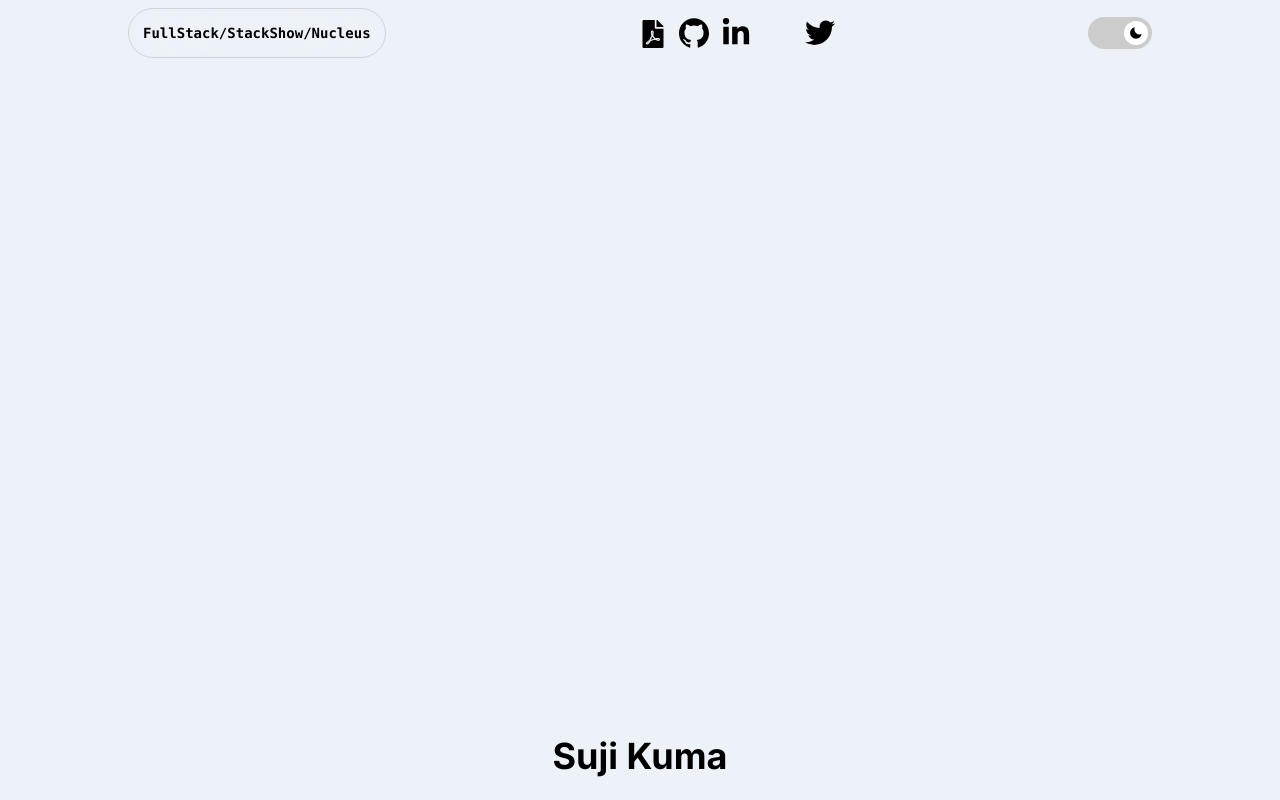
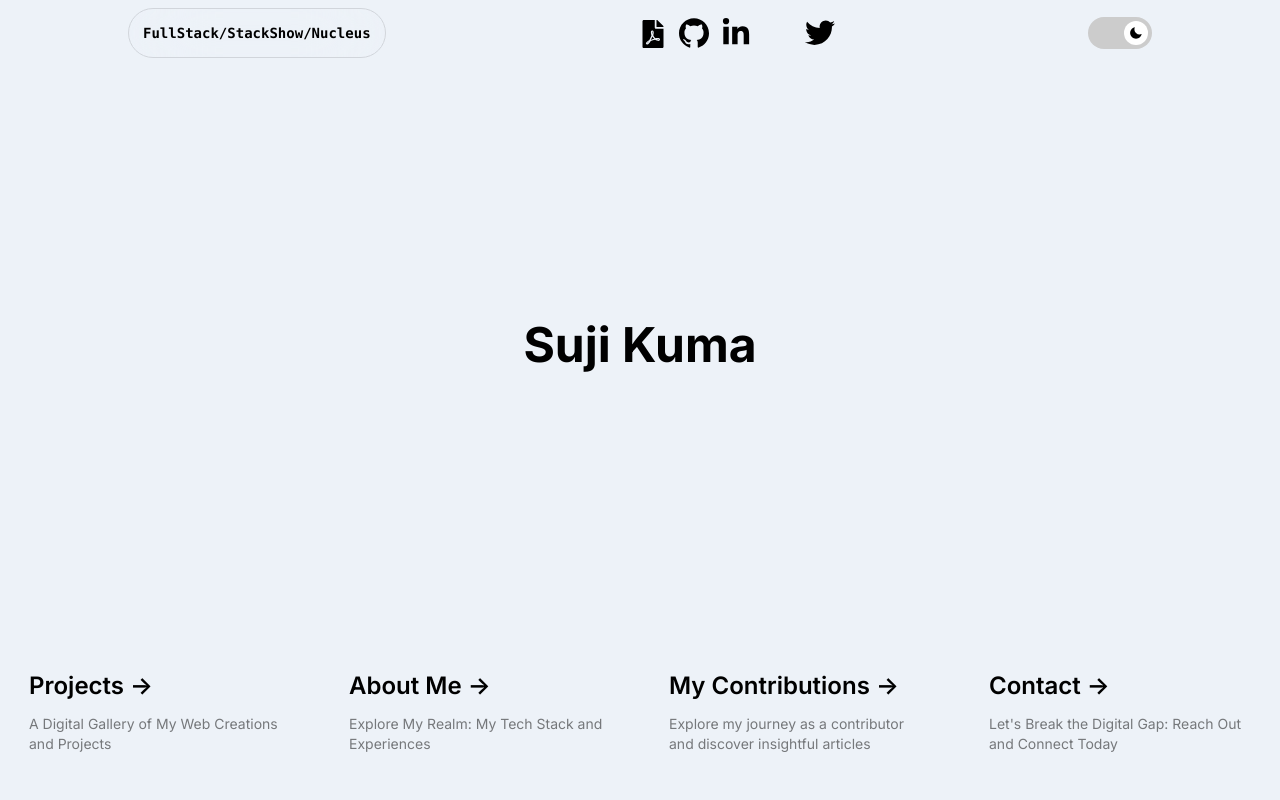
Before and after one commit to sujit-shrc/portfolio, a Next.js app: page / in a window 1280 px wide. Built offline with nearby package versions, Linux system fonts and the light colour scheme; some icons are missing.

Commit message:
BottomNavigation Work

```diff
--- a/app/page.tsx
+++ b/app/page.tsx
@@ -1,3 +1,4 @@
+import BottomNav from "@/components/BottomNav"
 import Header from "@/components/Header"
 import TyperComponent from "@/components/NameSection"
 
@@ -6,6 +7,7 @@ export default function Home() {
     <main className="flex min-h-screen flex-col items-center justify-between p-2">
       <Header />
       <TyperComponent />
+      <BottomNav />
     </main>
   )
 }
--- /dev/null
+++ b/components/BottomNav/Card/index.tsx
@@ -0,0 +1,26 @@
+"use client"
+import Link from 'next/link';
+
+interface Props{
+    href: string;
+    title: string;
+    description: string;
+}
+
+const Card: React.FC<Props> = ({ href, title, description }) => {
+  return (
+    <div className="group h-40 flex items-center justify-center rounded-lg border border-transparent px-5 py-4 transition-colors hover:border-gray-500 dark:hover:border-gray-300 text-dark dark:text-light">
+    <Link href={href}>
+        <h2 className="mb-3 text-2xl font-semibold">
+          {title}{' '}
+          <span className="inline-block transition-transform group-hover:translate-x-1 motion-reduce:transform-none">
+            -&gt;
+          </span>
+        </h2>
+        <p className="m-0 max-w-[30ch] text-sm opacity-50">{description}</p>
+    </Link>
+  </div>
+  )
+}
+
+export default Card
--- /dev/null
+++ b/components/BottomNav/index.tsx
@@ -0,0 +1,24 @@
+"use client"
+import Card from "./Card";
+import visits from '../../locales/navigate.json'
+
+interface CardData {
+    href: string;
+    title: string;
+    description: string;
+  }
+const BottomNav = () => {
+
+    const cardData: CardData[] = visits;
+
+
+    return (
+        <div className="grid grid-cols-1 sm:grid-cols-2 md:grid-cols-4 gap-4">
+            {cardData.map((card, index) => (
+                <Card key={index} {...card} />
+            ))}
+        </div>
+    )
+}
+
+export default BottomNav
--- a/components/NameSection/index.tsx
+++ b/components/NameSection/index.tsx
@@ -9,7 +9,7 @@ const TyperComponent: React.FC = () => {
   const [phase, setPhase] = useState<number>(-1);
   const name = 'Sujit';
   const surname = 'Kumar';
-  const phrases = ['Nucleus Stack Showcase'];
+  const phrases = ["NucleusTech: A Glimpse into My Stack"];
 
   // Initial Delay to Start Typer
   useEffect(() => {
@@ -64,7 +64,7 @@ const TyperComponent: React.FC = () => {
 
   return (
     <div className="text-4xl font-bold p-4 text-dark dark:text-light">
-      <span>
+      <span className='text-5xl'>
         {name.substring(0, nameIndex)}&nbsp;{surname.substring(0, surnameIndex)}
       </span>
       {phase === 2 && (
--- /dev/null
+++ b/locales/navigate.json
@@ -0,0 +1,22 @@
+[
+  {
+    "href": "projects",
+    "title": "Projects",
+    "description": "A Digital Gallery of My Web Creations and Projects"
+  },
+  {
+    "href": "about",
+    "title": "About Me",
+    "description": "Explore My Realm: My Tech Stack and Experiences"
+  },
+  {
+    "href": "contributions",
+    "title": "My Contributions",
+    "description": "Explore my journey as a contributor and discover insightful articles"
+  },
+  {
+    "href": "contact",
+    "title": "Contact",
+    "description": "Let's Break the Digital Gap: Reach Out and Connect Today"
+  }
+]
```
